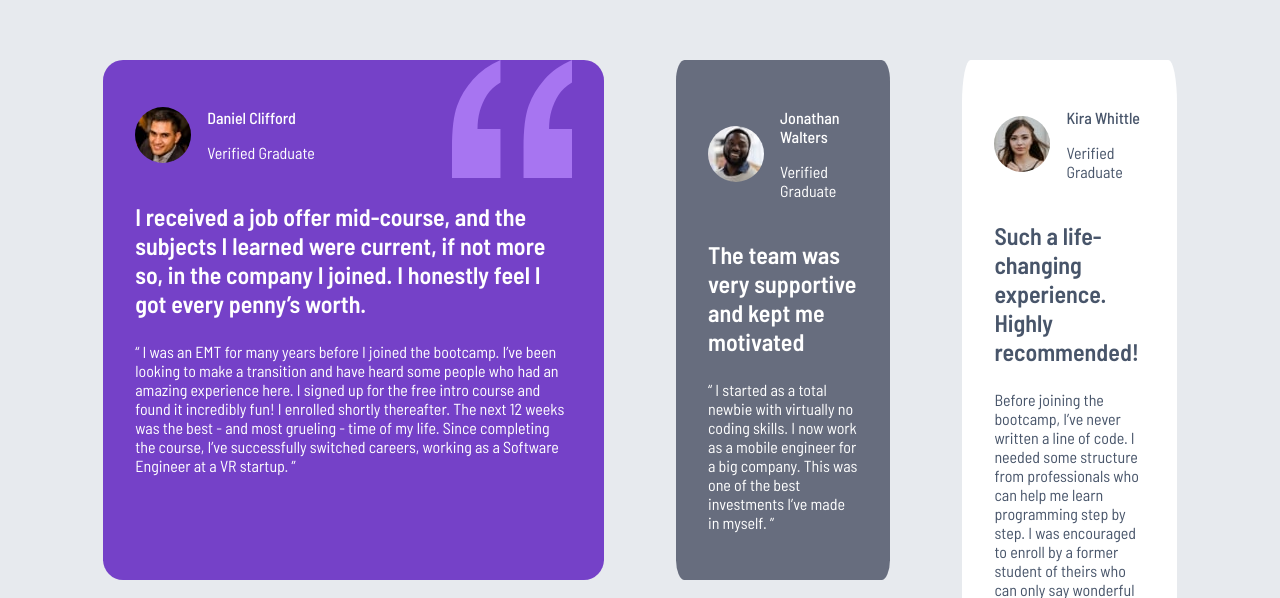
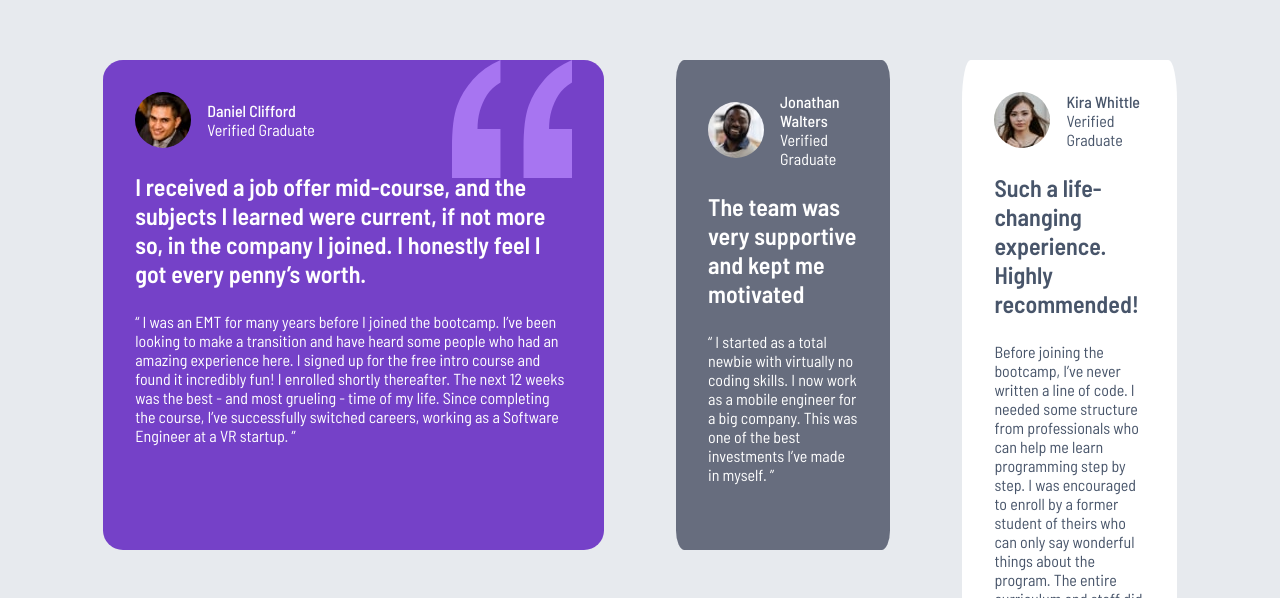
Before and after one commit to dagi1218/testimonals-grid-section, a plain HTML site: page index.html in a window 1280 px wide. Shown: the part 202-800 px from the top of the page. Drawn offline with Linux system fonts and the light colour scheme.

Commit message:
fixing non functional styling

```diff
--- a/index.html
+++ b/index.html
@@ -76,7 +76,7 @@
     align-items: center;
 
   }
-  .profile>p{
+  .profile p{
     margin:0;
     padding:0;
   }
```
